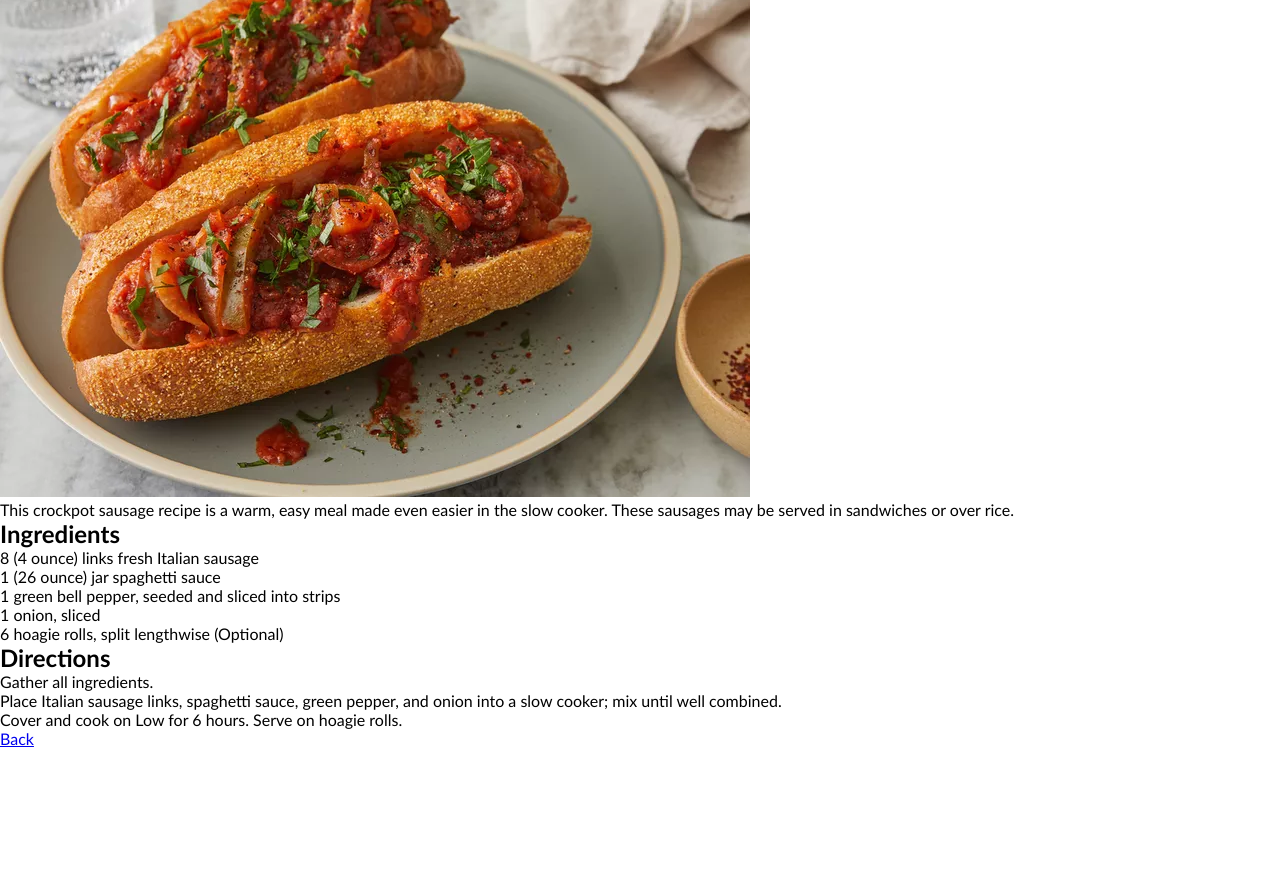
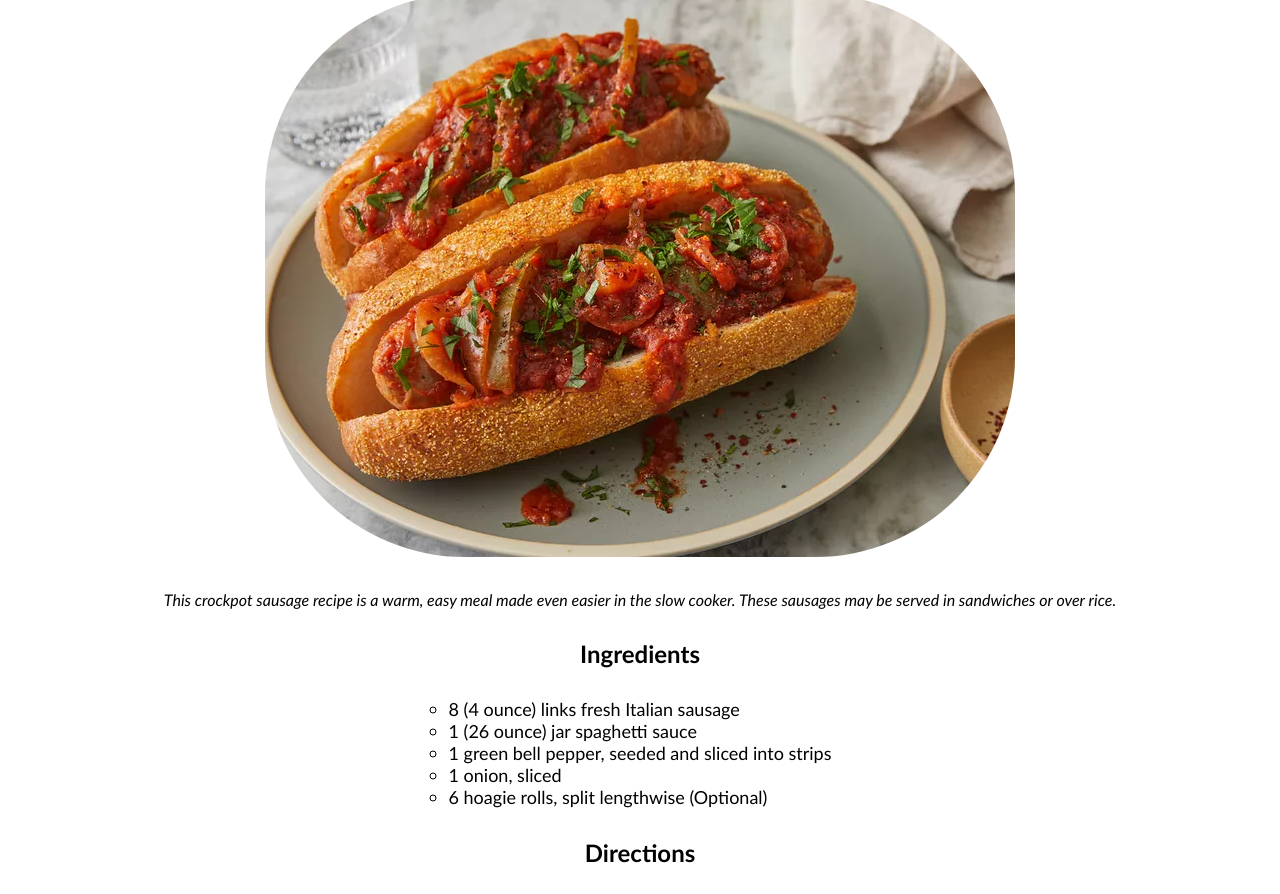
Before and after one commit to shamirafridi00/odin_recipes, a plain HTML site: page odin_recipes/slow_cooker.html in a window 1280 px wide. Shown: the part 105-999 px from the top of the page. Before the commit the page ends 853 px from the top, so only its background shows below. Drawn offline with Linux system fonts and the light colour scheme; files that its build step writes are made by us from their sources.

Commit message:
Website is complete as per my skill

```diff
--- a/odin_recipes/slow_cooker.html
+++ b/odin_recipes/slow_cooker.html
@@ -5,27 +5,22 @@
     <meta name="viewport" content="width=device-width, initial-scale=1.0">
     <title>Slow Cooker Sausage with Sauce</title>
     <meta name="description" content="Recipe Website">
-    <link rel="stylesheet" href="styles.css"> <!-- Link to your CSS file -->
+    <link rel="stylesheet" href="../css/recipes-style.css"> <!-- Link to your CSS file -->
     <!-- You can include more meta tags, link to additional stylesheets or scripts here -->
 </head>
 <body>
-    <header>
+    <header class="head">
         <!-- Your header content goes here -->
         <h1>Slow Cooker Sausage with Sauce</h1>
         <img src="../images/slowcooker.webp">
     </header>
 
-    <nav>
-        <!-- Your navigation menu goes here -->
+    <main class="mid">
+        <!-- The main content of your page goes here -->
+        <p class="description">This crockpot sausage recipe is a warm, easy meal made even easier in the slow cooker. These sausages may be served in sandwiches or over rice.</p>
+        <h2 class="ingredients-heading">Ingredients</h2>
 
-    </nav>
-
-    <main>
-        <!-- The main content of your page goes here -->
-        <p>This crockpot sausage recipe is a warm, easy meal made even easier in the slow cooker. These sausages may be served in sandwiches or over rice.</p>
-        <h2>Ingredients</h2>
-
-        <ul>
+        <ul class="listing-ul">
             <li>8 (4 ounce) links fresh Italian sausage</li>
             <li>1 (26 ounce) jar spaghetti sauce</li>
             <li>1 green bell pepper, seeded and sliced into strips</li>
@@ -33,9 +28,9 @@
             <li>6 hoagie rolls, split lengthwise (Optional)</li>
         </ul>
 
-        <h2>Directions</h2>
+        <h2 class="direction-heading">Directions</h2>
 
-        <ol>
+        <ol class="set-old">
             <li>Gather all ingredients.</li>
             <li>Place Italian sausage links, spaghetti sauce, green pepper, and onion into a slow cooker; mix until well combined.</li>
             <li>Cover and cook on Low for 6 hours. Serve on hoagie rolls.</li>
@@ -43,13 +38,11 @@
 
     </main>
 
-    <aside>
-        <!-- Optional sidebar or additional content goes here -->
-    </aside>
+
 
     <footer>
         <!-- Your footer content goes here -->
-        <a href="../index.html">Back </a> <br>
+        <a href="../index.html" class="button">Back </a> <br>
     </footer>
 
     <!-- You can include script tags for JavaScript at the end of the body -->
```
Also changed, not shown: 1 other file.
